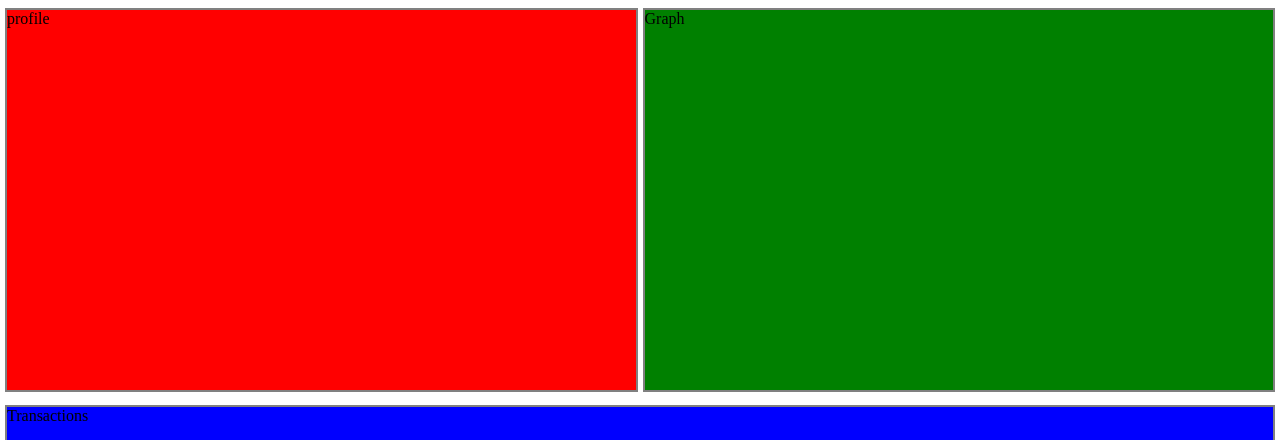
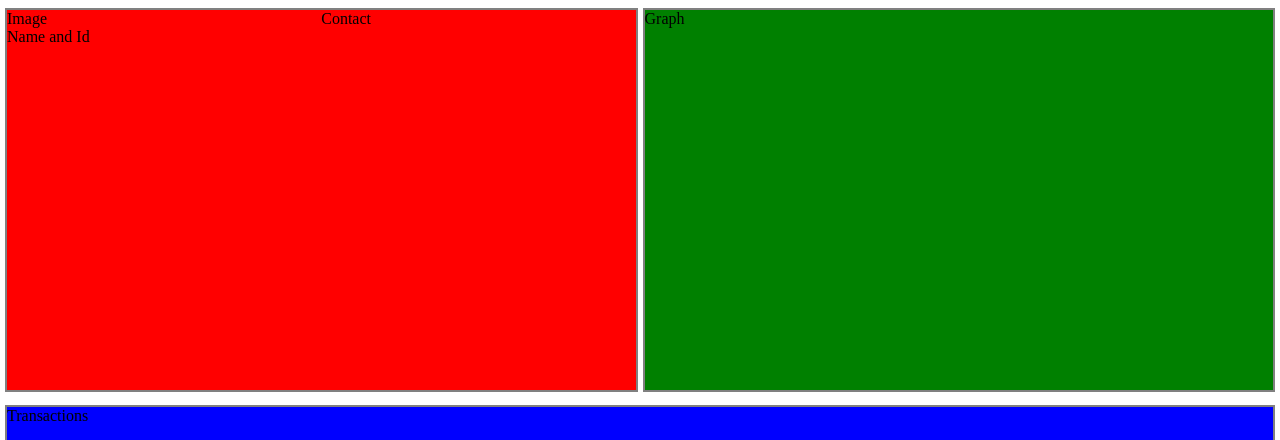
Before and after one commit to Dharmik79/NFT-Event-Indexer, a React (Create React App) app: page / in a window 1280 px wide. Shown: the top 440 px of the page. Built offline with nearby package versions, Linux system fonts and the light colour scheme.

Commit message:
added the image container for the metadata

```diff
--- /dev/null
+++ b/src/components/profile.css
@@ -0,0 +1,18 @@
+.container {
+    height: 100%;
+    width: 100%;
+    display: flex;
+    flex-direction: row;
+}
+
+.imageContainer {
+    width: 50%;
+    height: 100%;
+    display: flex;
+    flex-direction: column;
+}
+
+.contact {
+    width: 50%;
+    height: 100%;
+}
--- a/src/components/profile.js
+++ b/src/components/profile.js
@@ -1,9 +1,15 @@
-import React from 'react'
-
+import React from "react";
+import "./profile.css";
 function Profile() {
   return (
-    <div>profile</div>
-  )
+    <div className="container">
+      <div className="imageContainer">
+        <div>Image</div>
+        <div>Name and Id</div>
+      </div>
+      <div className="contact">Contact</div>
+    </div>
+  );
 }
 
-export default Profile
+export default Profile;
```
